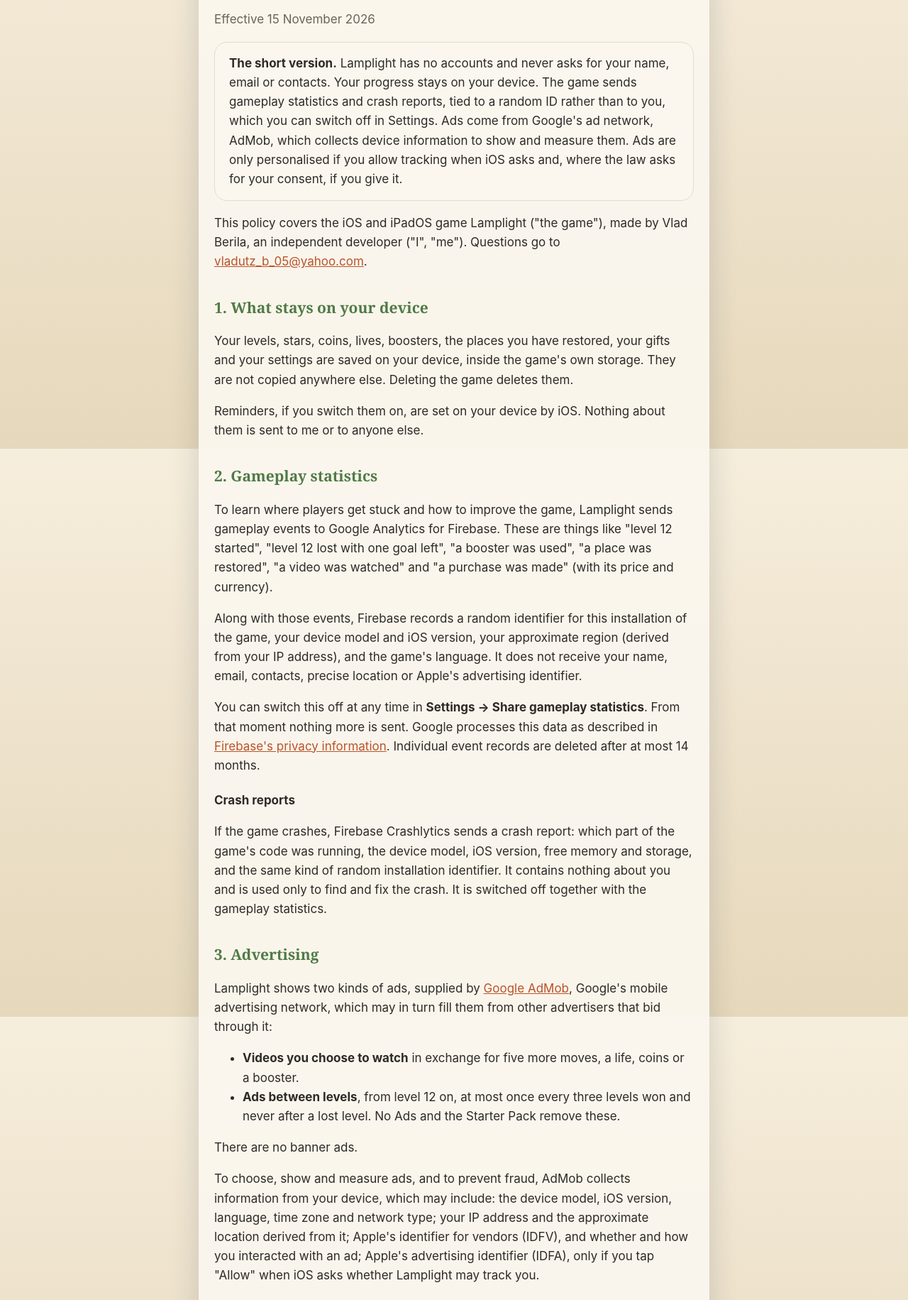
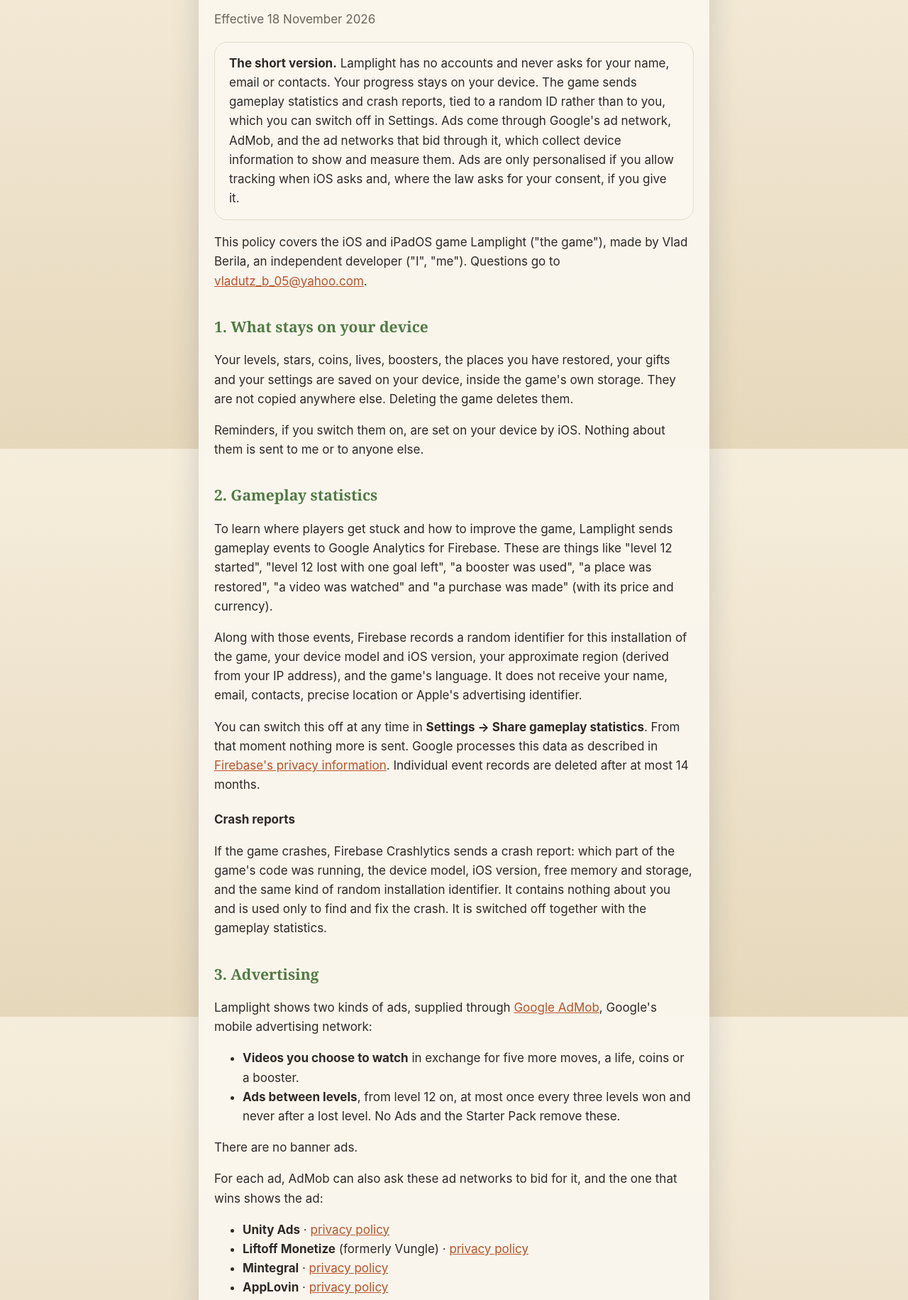
Before and after one commit to VladBerila/lamplight-site, a plain HTML site: page privacy.html in a window 1280 px wide. Shown: the part 192-2023 px from the top of the page at 71% size. Drawn offline with Linux system fonts and the light colour scheme.

Commit message:
Publish site from Lamplight site/ (306ca8dd)

```diff
--- a/privacy.html
+++ b/privacy.html
@@ -19,16 +19,16 @@
   </header>
 
   <h1>Privacy policy</h1>
-  <p class="dim">Effective 15 November 2026</p>
+  <p class="dim">Effective 18 November 2026</p>
 
   <div class="panel">
     <p><strong>The short version.</strong> Lamplight has no accounts and never asks
     for your name, email or contacts. Your progress stays on your device. The game
     sends gameplay statistics and crash reports, tied to a random ID rather than to
-    you, which you can switch off in Settings. Ads come from Google's ad network,
-    AdMob, which collects device information to show and measure them. Ads are only
-    personalised if you allow tracking when iOS asks and, where the law asks for your
-    consent, if you give it.</p>
+    you, which you can switch off in Settings. Ads come through Google's ad network,
+    AdMob, and the ad networks that bid through it, which collect device information
+    to show and measure them. Ads are only personalised if you allow tracking when iOS
+    asks and, where the law asks for your consent, if you give it.</p>
   </div>
 
   <p>This policy covers the iOS and iPadOS game Lamplight ("the game"), made by Vlad Berila,
@@ -62,17 +62,24 @@
   It is switched off together with the gameplay statistics.</p>
 
   <h2>3. Advertising</h2>
-  <p>Lamplight shows two kinds of ads, supplied by <a href="https://admob.google.com">Google AdMob</a>,
-  Google's mobile advertising network, which may in turn fill them from other advertisers that bid
-  through it:</p>
+  <p>Lamplight shows two kinds of ads, supplied through <a href="https://admob.google.com">Google AdMob</a>,
+  Google's mobile advertising network:</p>
   <ul>
     <li><strong>Videos you choose to watch</strong> in exchange for five more moves, a life, coins or a booster.</li>
     <li><strong>Ads between levels</strong>, from level 12 on, at most once every three levels won and never
     after a lost level. No Ads and the Starter Pack remove these.</li>
   </ul>
   <p>There are no banner ads.</p>
-  <p>To choose, show and measure ads, and to prevent fraud, AdMob collects information from your
-  device, which may include: the device model, iOS version, language, time zone and network type;
+  <p>For each ad, AdMob can also ask these ad networks to bid for it, and the one that wins shows
+  the ad:</p>
+  <ul>
+    <li><strong>Unity Ads</strong> · <a href="https://unity.com/legal/privacy-policy">privacy policy</a></li>
+    <li><strong>Liftoff Monetize</strong> (formerly Vungle) · <a href="https://liftoff.io/privacy-policy/">privacy policy</a></li>
+    <li><strong>Mintegral</strong> · <a href="https://www.mintegral.com/en/privacy/">privacy policy</a></li>
+    <li><strong>AppLovin</strong> · <a href="https://www.applovin.com/privacy/">privacy policy</a></li>
+  </ul>
+  <p>To choose, show and measure ads, and to prevent fraud, AdMob and these networks collect information
+  from your device, which may include: the device model, iOS version, language, time zone and network type;
   your IP address and the approximate location derived from it; Apple's identifier for vendors
   (IDFV), and whether and how you interacted with an ad; Apple's advertising identifier (IDFA),
   only if you tap "Allow" when iOS asks whether Lamplight may track you.</p>
@@ -84,7 +91,9 @@
   there. You can change them at any time in <strong>Settings → Privacy choices</strong>.</p>
   <p>Google handles this data under its own policies:
   <a href="https://policies.google.com/technologies/partner-sites">How Google uses information from apps that use its services</a> ·
-  <a href="https://policies.google.com/privacy">Google privacy policy</a>.</p>
+  <a href="https://policies.google.com/privacy">Google privacy policy</a>.
+  Each of the other networks handles it under its own policy, linked above. The ad software may
+  contact these networks in the background to have an ad ready, whether or not one is then shown.</p>
 
   <h2>4. Purchases</h2>
   <p>Coins, boosters, No Ads and the Starter Pack are bought through Apple's App Store. Apple handles
@@ -106,10 +115,10 @@
         <td>Improving the game</td><td>Yes: Settings → Share gameplay statistics</td></tr>
     <tr><td>Crash reports, installation ID, device model</td><td>Google (Firebase Crashlytics)</td>
         <td>Fixing crashes</td><td>Yes: the same switch</td></tr>
-    <tr><td>Device information, IP address, IDFV, ad interactions</td><td>Google AdMob</td>
+    <tr><td>Device information, IP address, IDFV, ad interactions</td><td>Google AdMob and the networks that bid through it</td>
         <td>Showing and measuring ads, fraud prevention</td>
         <td>Partly: buy No Ads to remove ads between levels, and don't watch videos</td></tr>
-    <tr><td>Advertising identifier (IDFA)</td><td>Google AdMob</td>
+    <tr><td>Advertising identifier (IDFA)</td><td>Google AdMob and the networks that bid through it</td>
         <td>Personalised ads</td><td>Yes: only shared if you choose Allow, and where consent is asked, give it</td></tr>
     <tr><td>Purchase confirmation</td><td>Apple, the game</td>
         <td>Delivering what you bought</td><td>Don't buy</td></tr>
@@ -130,7 +139,7 @@
   date you installed the game, or switch statistics off and delete the game, which ends collection
   and leaves the old data to expire. For data held by Google, use the controls described in its
   policies linked above.</p>
-  <p>Lamplight does not sell your personal information in exchange for money. The ad network's use of
+  <p>Lamplight does not sell your personal information in exchange for money. The ad networks' use of
   device data to show you ads can count as "sharing" for cross-context advertising under California
   law; you can limit it by choosing <em>Ask App Not to Track</em>.</p>
 
```
